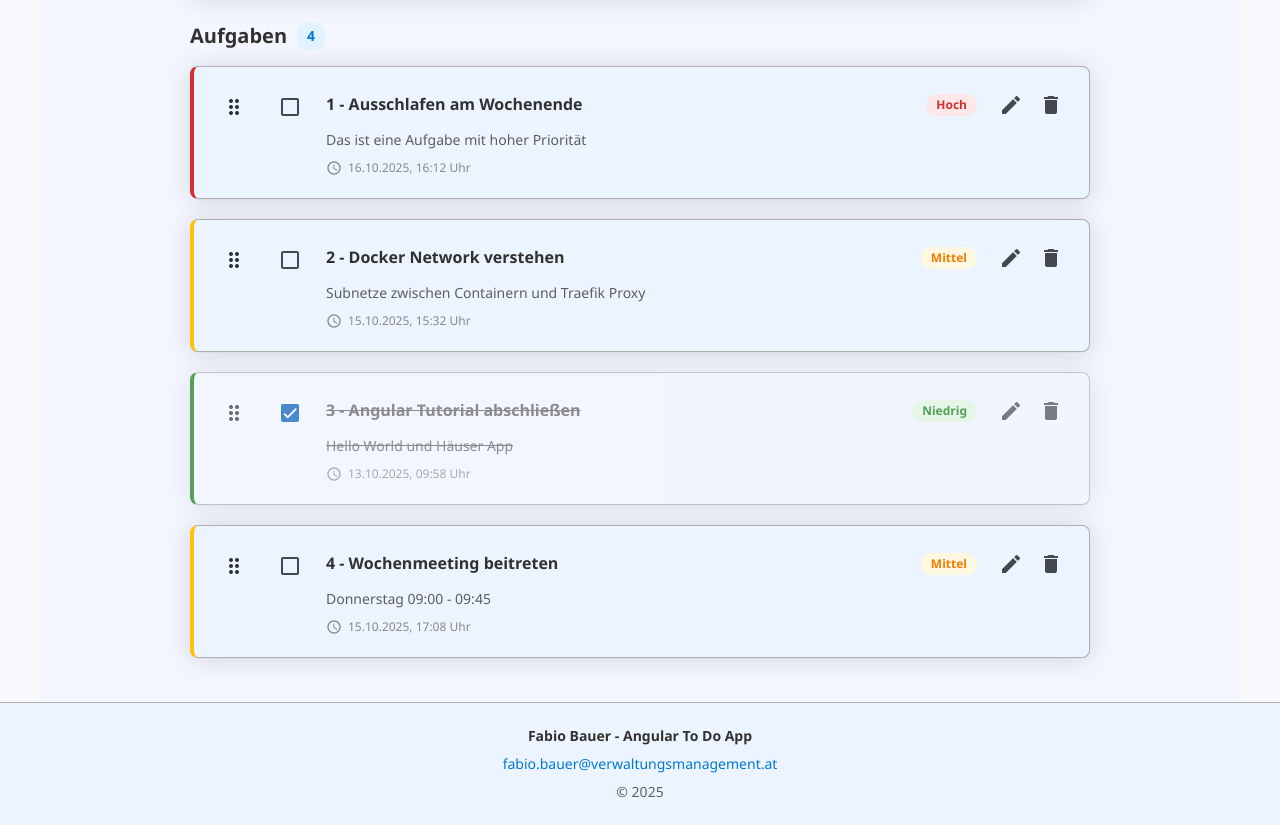
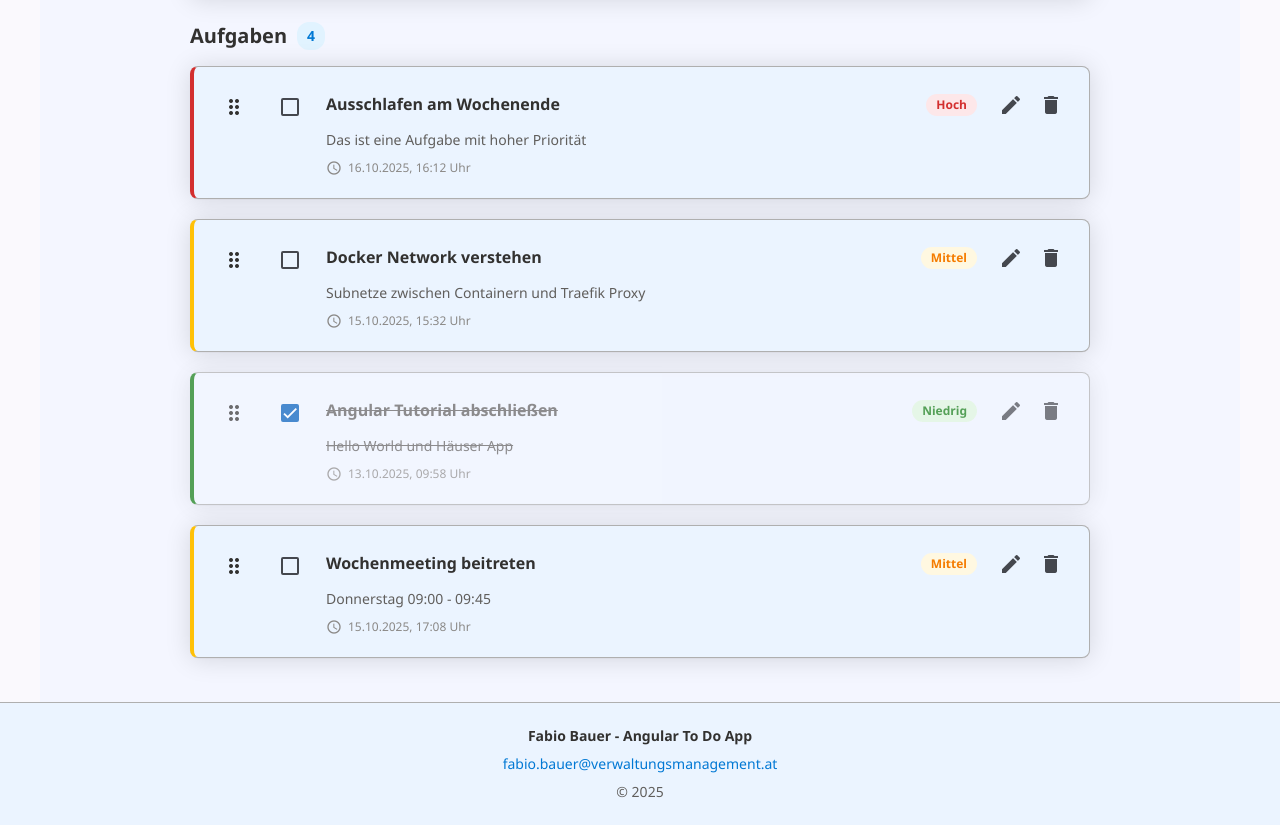
Before and after one commit to oibafbruh/todo, an Angular app: page / in a window 1280 px wide. Shown: the part 836-1661 px from the top of the page. Built offline with nearby package versions, Linux system fonts and the light colour scheme.

Commit message:
Debug mode aus

```diff
--- a/src/app/app.html
+++ b/src/app/app.html
@@ -229,7 +229,7 @@
 
                 <div class="aufgabe-content">
                   <div class="aufgabe-title-row">
-                    <h3 class="aufgabe-titel">{{ todo.id + " - " + todo.titel }}</h3>
+                    <h3 class="aufgabe-titel">{{todo.titel}}</h3>
                     <span class="priority-badge" [ngClass]="getPriorityClass(todo.priority)">
                       {{ getPriorityLabel(todo.priority) }}
                     </span>
```
